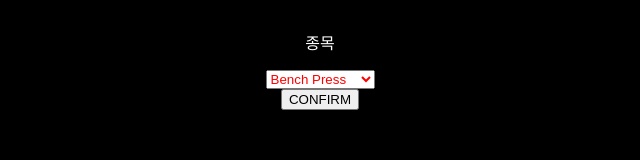
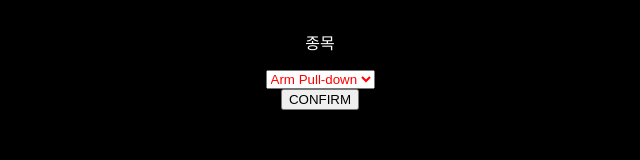
Before and after one commit to jinhyo-dev/Fitness-Trainer, a Next.js app: page / in a window 1280 px wide. Shown: the part 130-290 px from the top of the page, without its empty margins (320-960 px from the left). Built offline with nearby package versions, Linux system fonts and the light colour scheme.

Commit message:
Alphapet arranged 2/21 22:45

```diff
--- a/pages/index.tsx
+++ b/pages/index.tsx
@@ -14,13 +14,13 @@ export default function Home() {
       <div className="box">
         <p>종목</p>
         <select id='select'>
+          <option value="ArmPullDown">Arm Pull-down</option>
+          <option value="BarbellCurl">Barbell Curl</option>
           <option value="BenchPress">Bench Press</option>
+          <option value="BarbellRow">Barbell Row</option>
           <option value="Deadlift">Deadlift</option>
+          <option value="LegPress">Leg Press</option>
           <option value="Squat">Squat</option>
-          <option value="BarbellCurl">Barbell Curl</option>
-          <option value="BarbellRow">Barbell Row</option>
-          <option value="ArmPullDown">Arm Pull-down</option>
-          <option value="LegPress">Leg Press</option>
         </select>
         <br />
         <button onClick={changePage}>CONFIRM</button>
```
